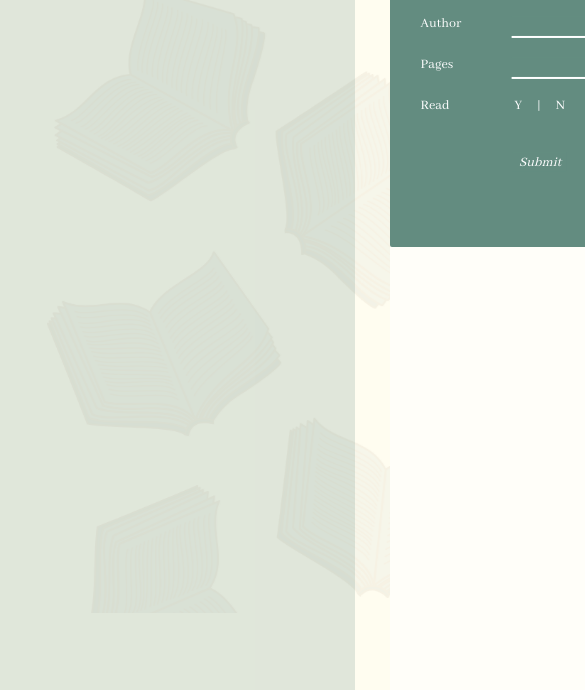
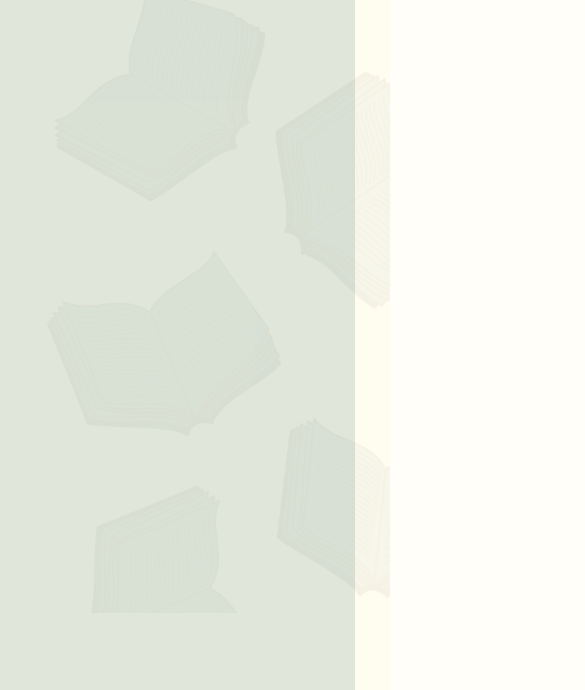
Before and after one commit to Nyandereian/library, a plain HTML site: page index.html in a window 390 px wide. Shown: the part 154-844 px from the top of the page, 585 px wide, since content can reach past the window. Drawn offline with Linux system fonts and the light colour scheme.

Commit message:
Add fix to hide overflow on mobile devices (2)

```diff
--- a/index.html
+++ b/index.html
@@ -9,6 +9,7 @@
   <title>Library Project</title>
 </head>
 <body>
+  <div class="content-wrapper">
     <div class="motive"></div>
     <main class="main">
       <h1 class="title">Library</h1>
--- a/sass/background.scss
+++ b/sass/background.scss
@@ -1,6 +1,10 @@
 html {
   background-color: $background;
+}
+
+.content-wrapper {
   overflow: hidden;
+  position: relative;
 }
 
 .motive {
```
Also changed, not shown: style.css. Lines whose indentation alone changed are shown as unchanged.
